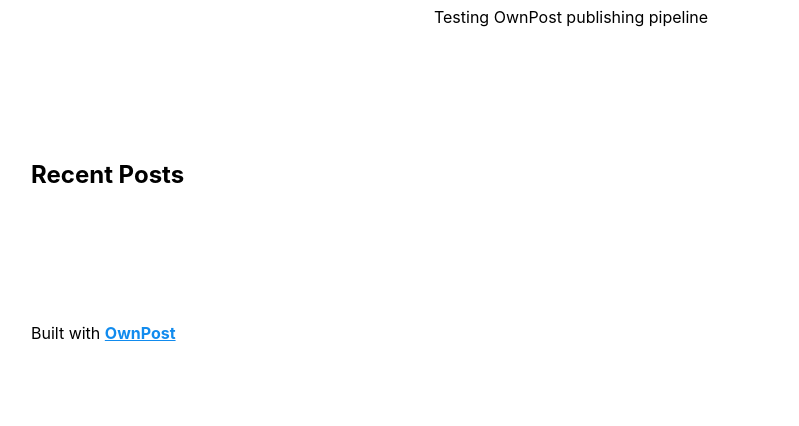
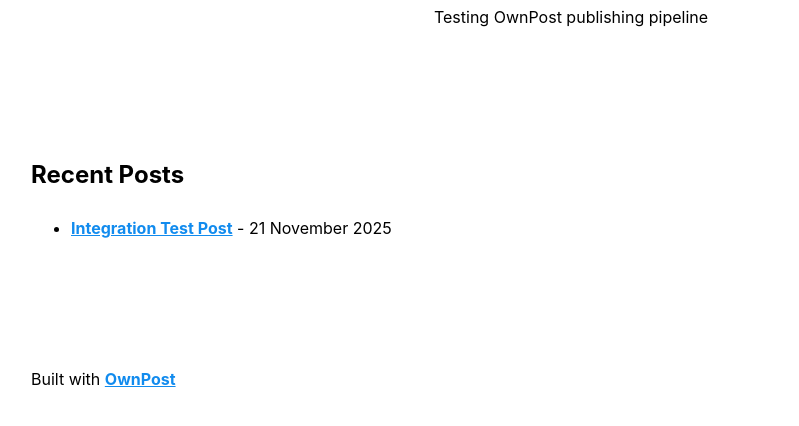
Before and after one commit to NathanDigital/OwnPost_sandbox, a plain HTML site: page index.html in a window 1280 px wide. Shown: the part 134-560 px from the top of the page, without its empty margins (69-868 px from the left). Drawn offline with Linux system fonts and the light colour scheme.

Commit message:
Update index.html

```diff
--- a/index.html
+++ b/index.html
@@ -1 +1 @@
-<!DOCTYPE html><html lang="en" color-mode="user"><head><meta charset="UTF-8"/><meta name="viewport" content="width=device-width, initial-scale=1.0"/><title>OwnPost Integration Test</title><meta name="twitter:title" content="OwnPost Integration Test"/><meta property="og:title" content="OwnPost Integration Test"/><link rel="stylesheet" href="mvp.css" type="text/css"/></head><body><header><h1>OwnPost Integration Test</h1><p>Testing OwnPost publishing pipeline</p></header><main><h2>Recent Posts</h2><ul></ul></main><footer><p>Built with <a href="https://ownpost.digital">OwnPost</a></p></footer></body></html>
+<!DOCTYPE html><html lang="en" color-mode="user"><head><meta charset="UTF-8"/><meta name="viewport" content="width=device-width, initial-scale=1.0"/><title>OwnPost Integration Test</title><meta name="twitter:title" content="OwnPost Integration Test"/><meta property="og:title" content="OwnPost Integration Test"/><link rel="stylesheet" href="mvp.css" type="text/css"/></head><body><header><h1>OwnPost Integration Test</h1><p>Testing OwnPost publishing pipeline</p></header><main><h2>Recent Posts</h2><ul><li><a href="posts/integration-test-post-46101.html">Integration Test Post</a> - <span class="post-date">21 November 2025</span></li></ul></main><footer><p>Built with <a href="https://ownpost.digital">OwnPost</a></p></footer></body></html>
```
